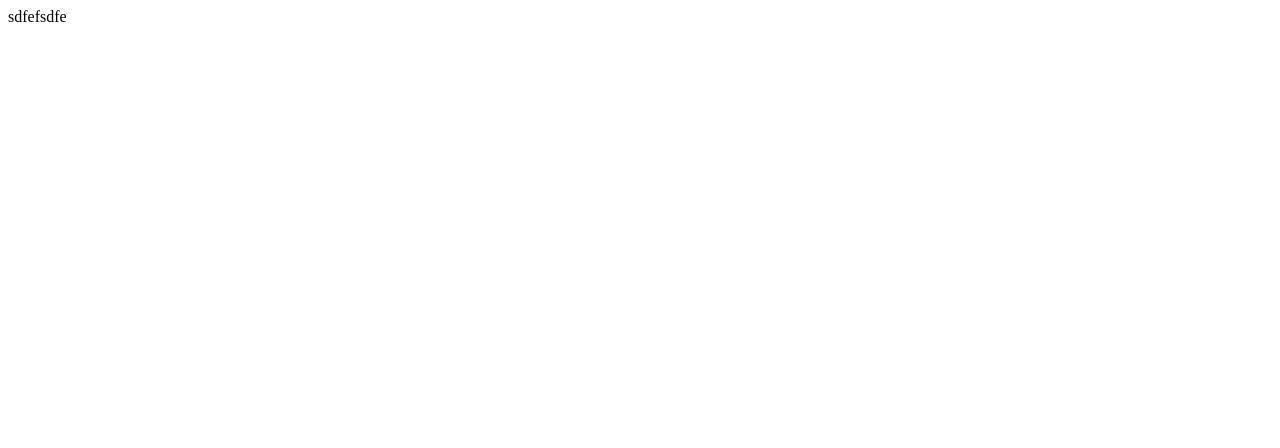
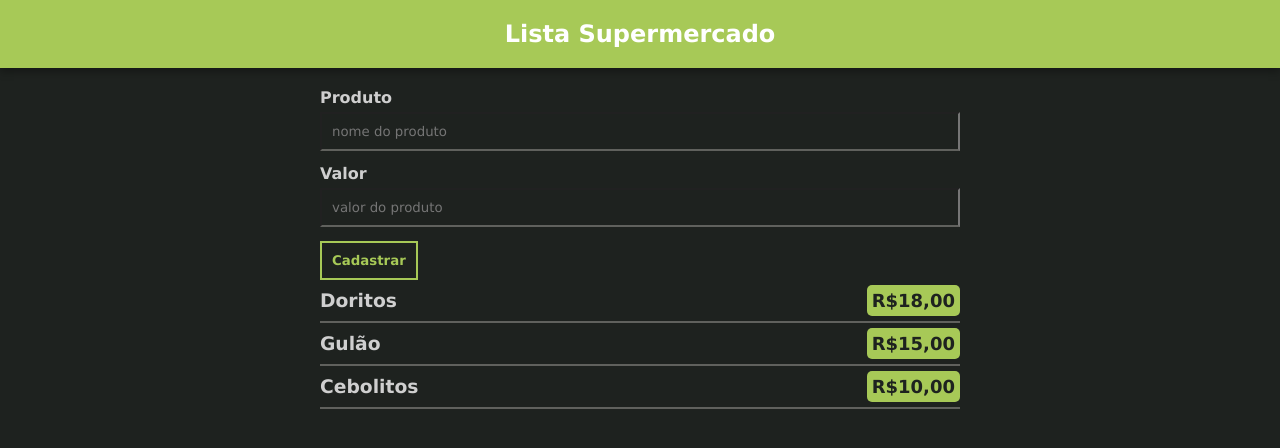
Before and after one commit to WillRenan/listaDeSupermercado, a plain HTML site: page index.html in a window 1280 px wide. Drawn offline with Linux system fonts and the light colour scheme.

Commit message:
creating content and styling

```diff
--- a/css/style.css
+++ b/css/style.css
@@ -0,0 +1,91 @@
+* {
+  margin: 0;
+  padding: 0;
+  box-sizing: border-box;
+  font-family: Verdana, Geneva, Tahoma, sans-serif;
+}
+/*#f2e8cf  #386641 #6a994e #bc4749*/
+body {
+  background-color: #1e221f;
+}
+
+.header {
+  text-align: center;
+  background-color: #a7c957;
+  color: white;
+  padding: 20px;
+  box-shadow: 0 4px 8px rgba(0, 0, 0, 0.3);
+}
+.lista-cadastro {
+  margin: 0 auto;
+  width: 50%;
+  padding-top: 20px;
+}
+
+.lista-cadastro input[type="text"] {
+  width: 100%;
+  padding: 10px;
+  margin-bottom: 1em;
+  background-color: #1e221f;
+  border-bottom: 2px solid #60615d;
+}
+.lista-cadastro input [type="text"]:focus {
+  border-color: #a7c957;
+}
+
+.lista-cadastro input[type="submit"] {
+  padding: 10px;
+  background-color: #1e221f;
+  color: #a7c957;
+  border: 2px solid #a7c957;
+  transition: 0.5s;
+  cursor: pointer;
+  font-weight: bold;
+}
+.lista-cadastro input[type="submit"]:hover {
+  padding: 10px;
+  background-color: #a7c957;
+  color: #1e221f;
+  border: 2px solid #a7c957;
+  cursor: pointer;
+  font-weight: bold;
+  border-radius: 5px;
+}
+
+label {
+  color: rgb(207, 207, 207);
+  font-weight: bold;
+  padding-bottom: 5px;
+  display: inline-block;
+}
+.produtos {
+  margin: 0 auto;
+  width: 50%;
+}
+
+.lista-produtos-single {
+  padding: 10px 0;
+  color: rgb(207, 207, 207);
+  border-bottom: 2px solid #60615d;
+  display: flex;
+}
+.lista-produtos-single h3 {
+  flex: 1;
+}
+h3.price-produto {
+  text-align: right;
+  color: #1e221f;
+  font-size: 18px;
+  transition: 0.3s;
+  cursor: pointer;
+}
+h3.price-produto:hover {
+  text-align: right;
+  color: #1e221f;
+  font-size: 17px;
+}
+h3.price-produto > span {
+  background-color: #a7c957;
+  padding: 5px;
+  border-radius: 5px;
+}
--- a/index.html
+++ b/index.html
@@ -1 +1,47 @@
-sdfefsdfe
+<!DOCTYPE html>
+<html lang="pt-br">
+    <head>
+        <meta charset="UTF-8">
+        <meta http-equiv="X-UA-Compatible" content="IE=edge">
+        <meta name="viewport" content="width=device-width, initial-scale=1.0">
+        <link rel="stylesheet" href="css/style.css">
+        <script src="js/script.js"></script>
+        <title>Lista de Supermercado</title>
+    </head>
+    <body>
+        <header class="header">
+            <h2>Lista Supermercado</h2>
+        </header>
+        <main>
+            <div class="lista-cadastro">
+                <label >Produto</label>
+                <input type="text" placeholder="nome do produto" name="nome_produto">
+                <label >Valor</label>
+                <input type="text" placeholder="valor do produto" name="valor_produto">
+                <input type="submit" name="acao"  value="Cadastrar">
+            </div>
+           <div class="produtos">
+            <div class="lista-produtos">
+                <div class="lista-produtos-single">
+                    <h3>Doritos</h3>
+                    <h3 class="price-produto"> <span> R$18,00</span></h3>
+                </div>
+            </div>
+            <div class="lista-produtos">
+                <div class="lista-produtos-single">
+                    <h3>Gulão</h3>
+                    <h3 class="price-produto"> <span> R$15,00</span></h3>
+                </div>
+            </div>
+
+            <div class="lista-produtos">
+                <div class="lista-produtos-single">
+                    <h3>Cebolitos</h3>
+                    <h3 class="price-produto"> <span> R$10,00</span></h3>
+                </div>
+            </div>
+           </div><!--produtos-->
+        </main>
+
+    </body>
+</html>
--- a/js/script.js
+++ b/js/script.js
@@ -0,0 +1 @@
+//alert('ola');
```
